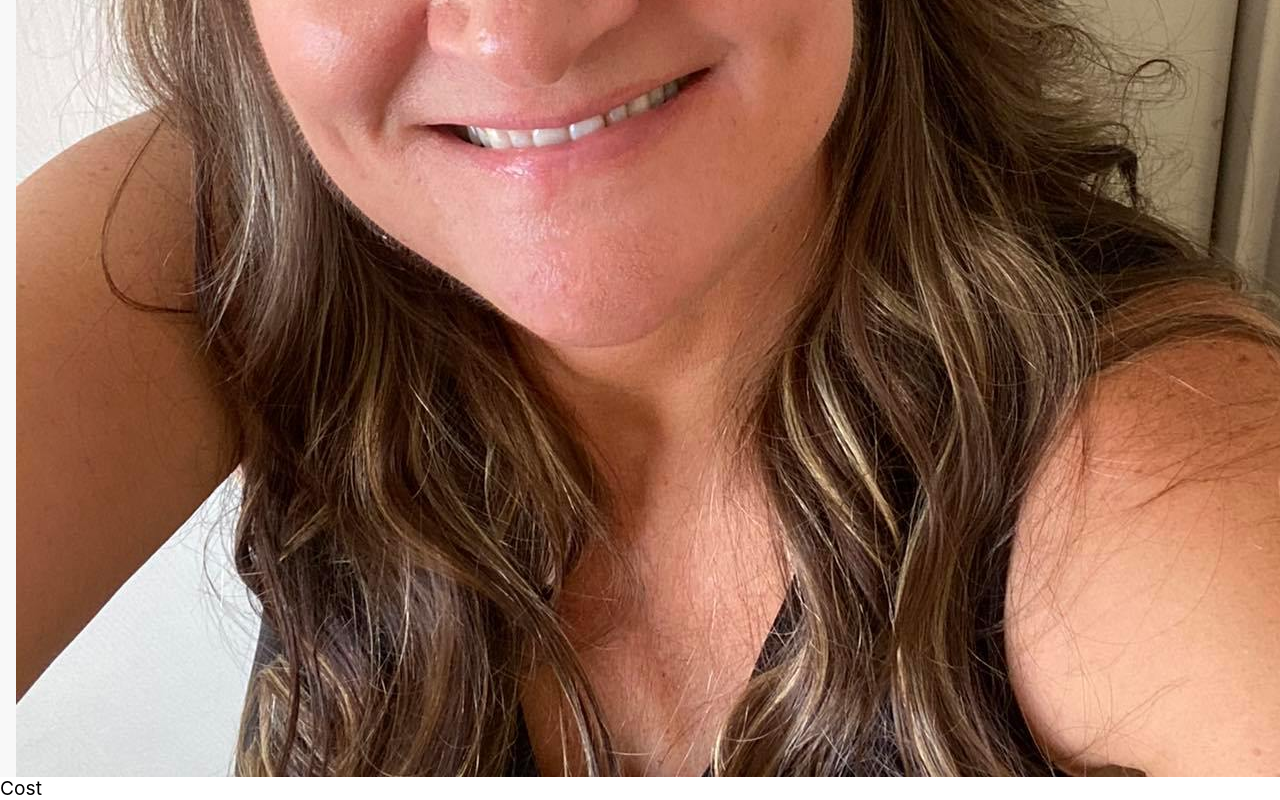
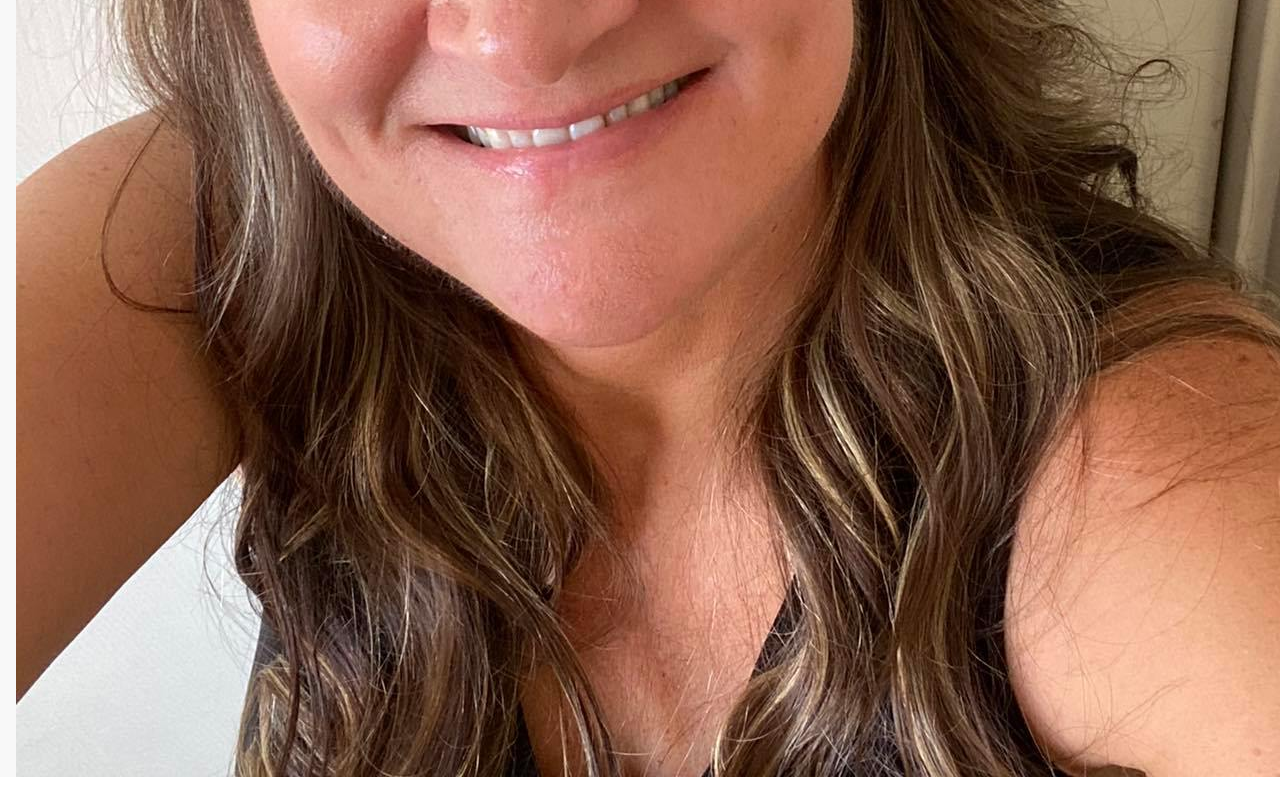
Before and after one commit to Laith1632/botox-react, a React (Create React App) app: page / in a window 1280 px wide. Shown: the part 1495-2295 px from the top of the page. After the commit the page ends 2272 px from the top, so only its background shows below. Built offline with nearby package versions, Linux system fonts and the light colour scheme.

Commit message:
taking abreak

```diff
--- a/src/components/Cost.js
+++ b/src/components/Cost.js
@@ -2,7 +2,14 @@ import React from 'react'
 
 const Cost = () => {
   return (
-    <div>Cost</div>
+    <div>
+        <div>
+
+
+
+
+         </div>
+    </div>
   )
 }
 
```
